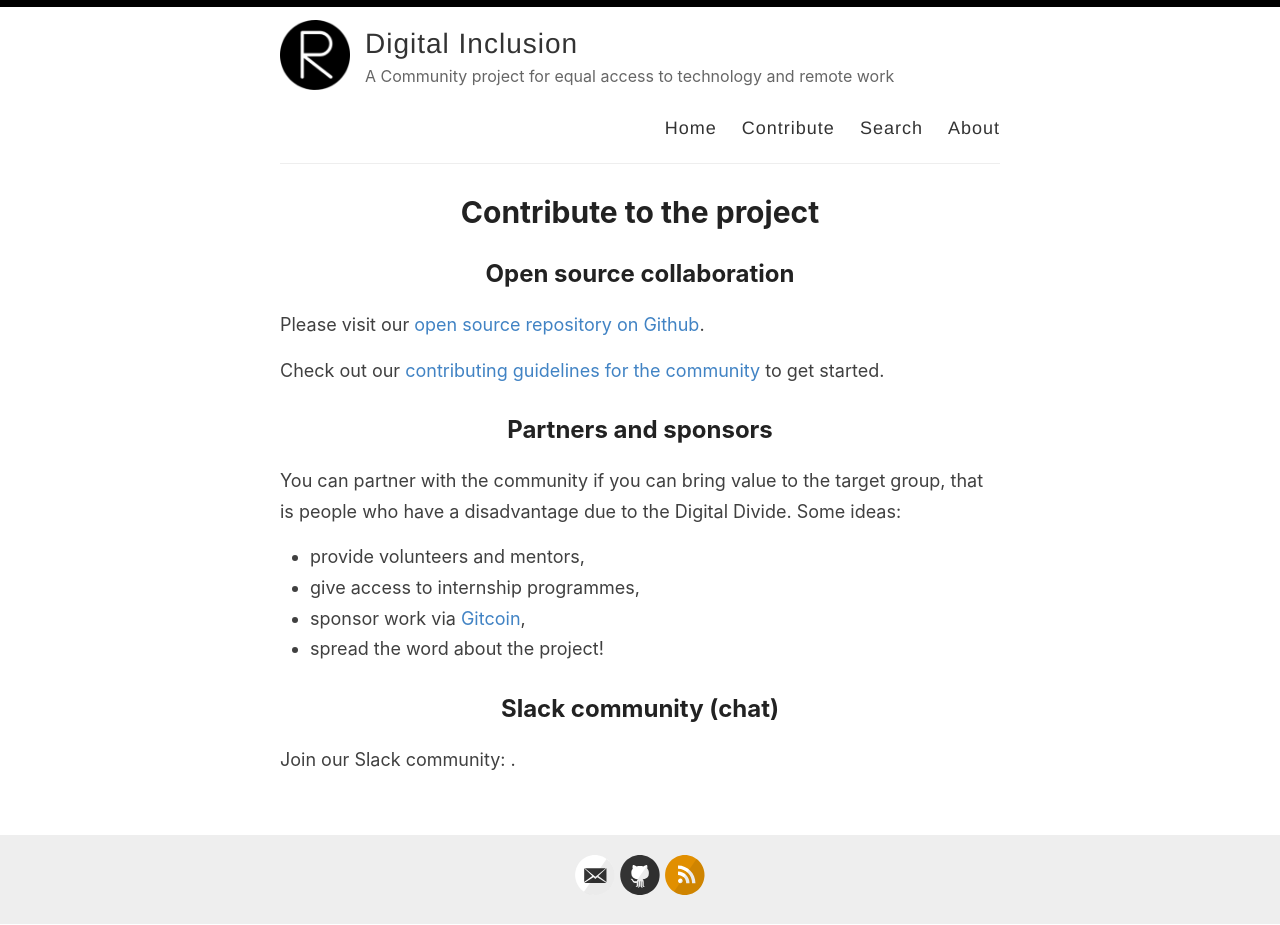
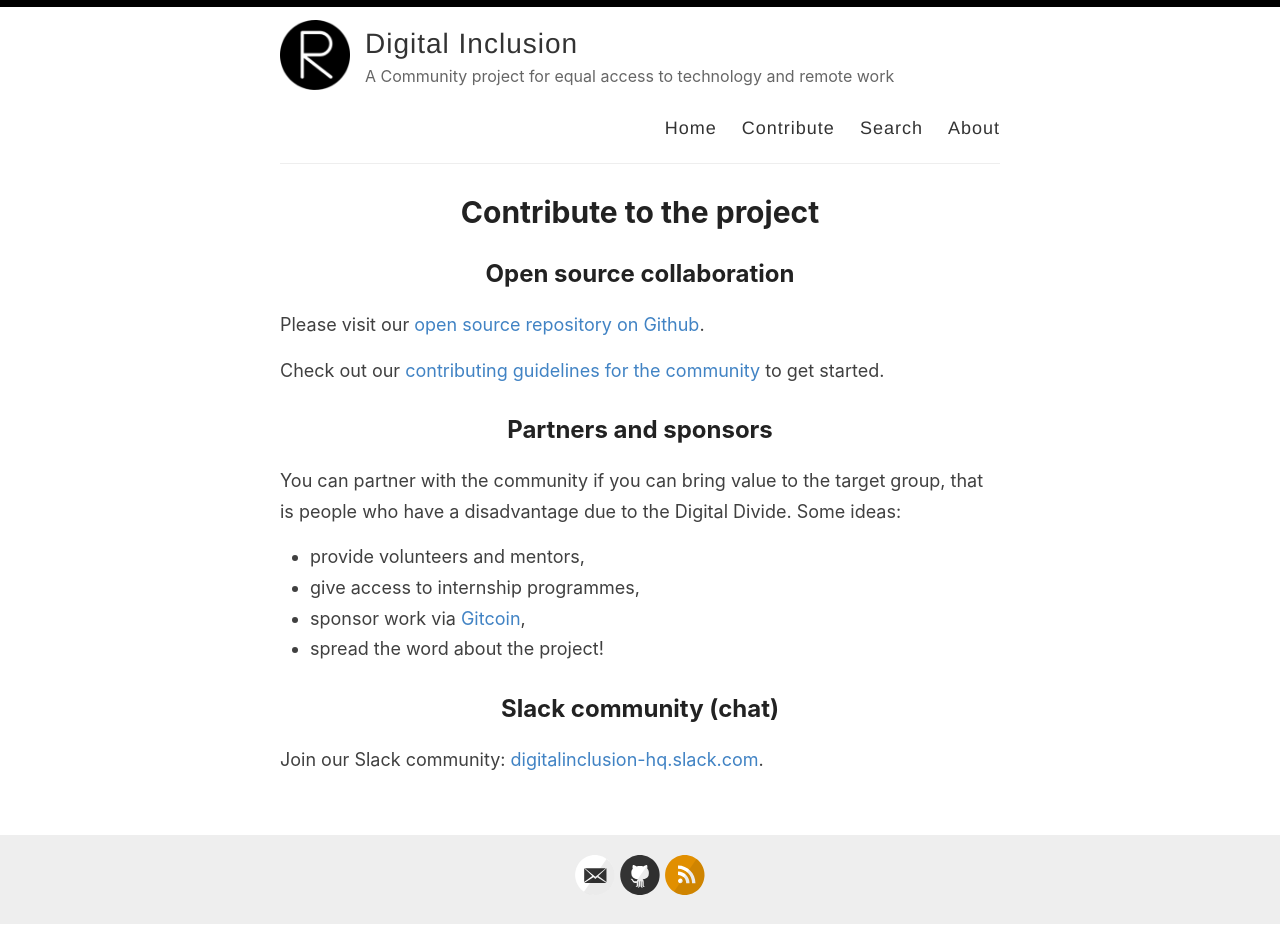
Before and after one commit to digital-inclusion/core, a Jekyll site: the page built from docs/_pages/contribute.md, in a window 1280 px wide. Built offline with Jekyll 4.4.1, drawn with Linux system fonts in a browser that asks for light colours.

Commit message:
Fix Slack link

```diff
--- a/docs/_pages/contribute.md
+++ b/docs/_pages/contribute.md
@@ -21,4 +21,4 @@ You can partner with the community if you can bring value to the target group, t
 
 ## Slack community (chat)
 
-Join our Slack community: <digitalinclusion-hq.slack.com>.
+Join our Slack community: [digitalinclusion-hq.slack.com](digitalinclusion-hq.slack.com).
```
